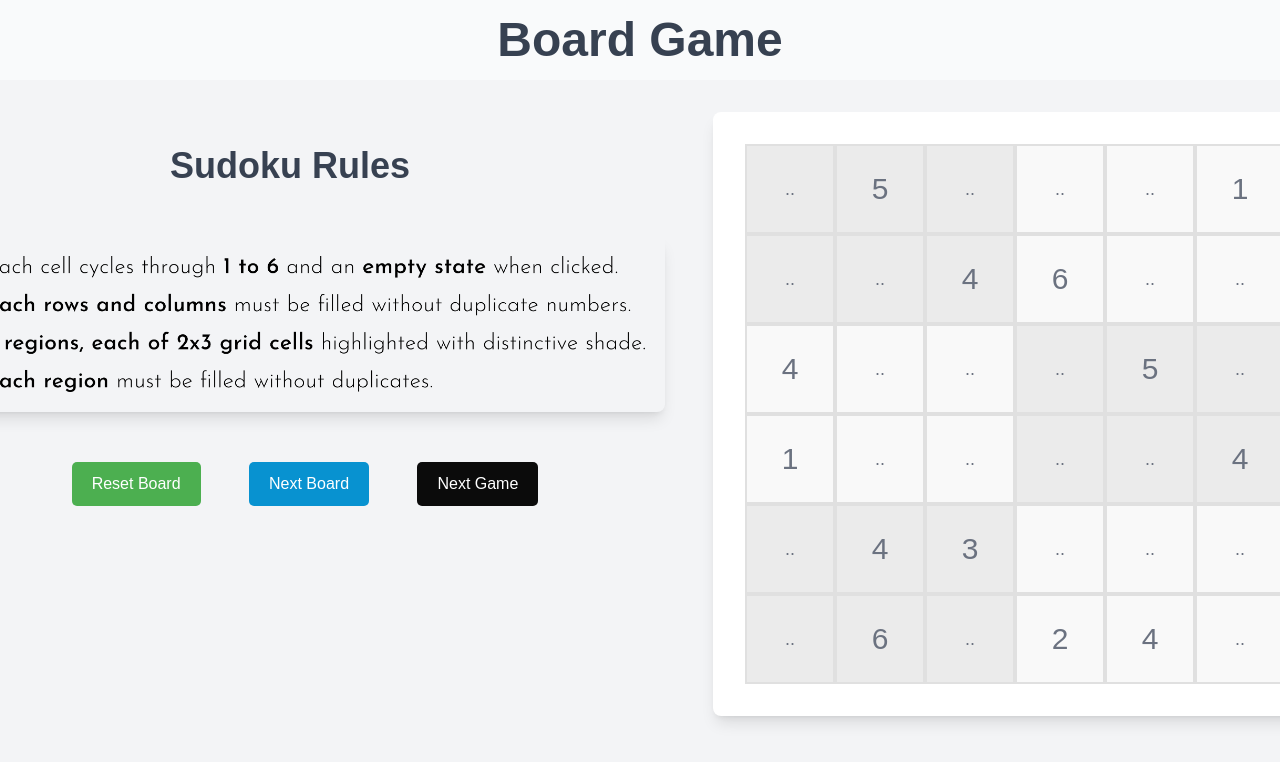
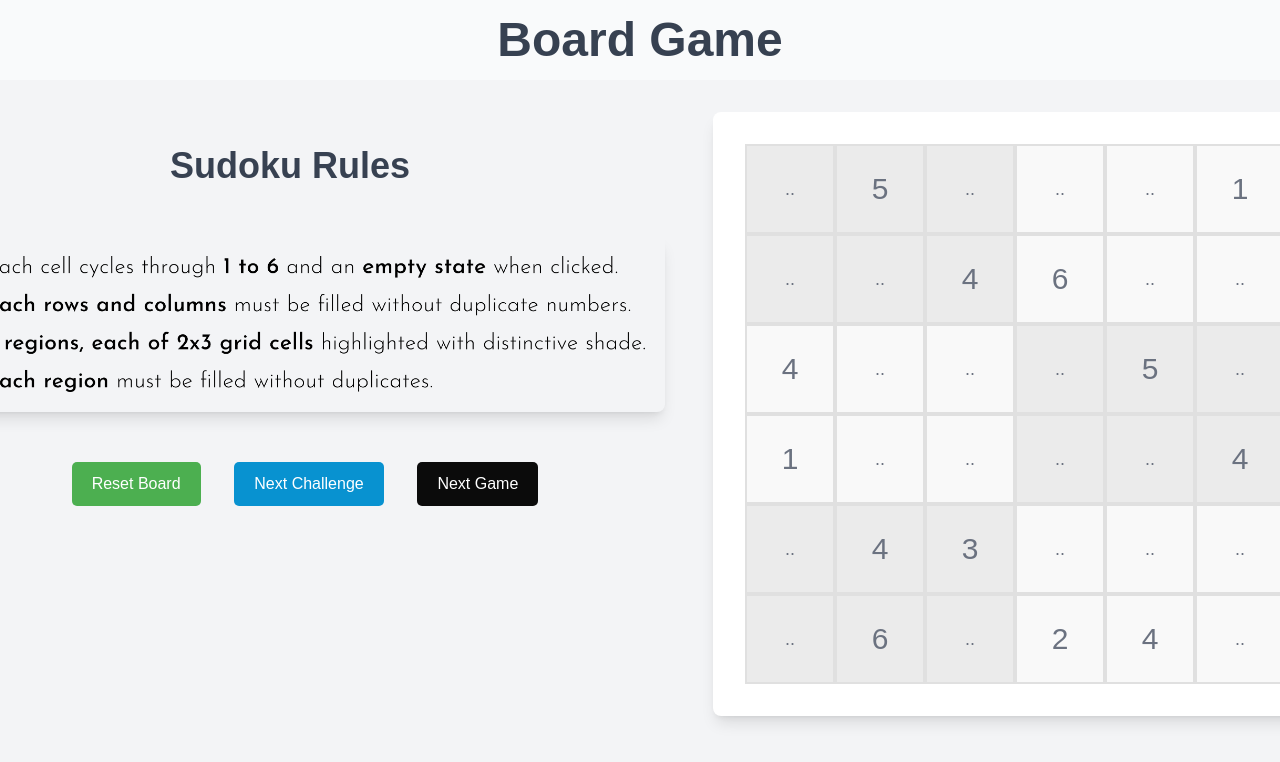
Before and after one commit to Purple-Evander/6grid-games, a Next.js app: page / in a window 1280 px wide. Shown: the top 762 px of the page. Built offline with nearby package versions, Linux system fonts and the light colour scheme.

Commit message:
Update boardPage.tsx
button: next board -> next challenge

```diff
--- a/app/board/boardPage.tsx
+++ b/app/board/boardPage.tsx
@@ -185,7 +185,7 @@ const Board=()=>{
               fontSize: '16px',
             }}
           >
-            Next Board
+            Next Challenge
           </button>
           {/* Switch Game Button */}
           <button
```
